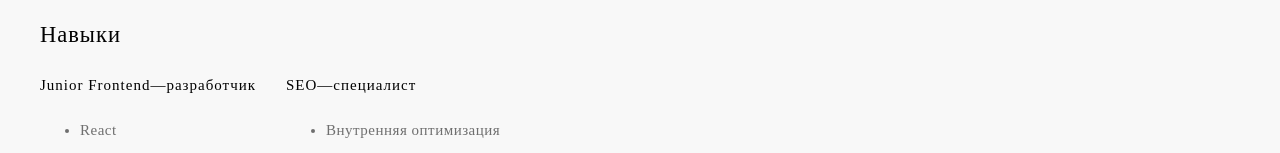
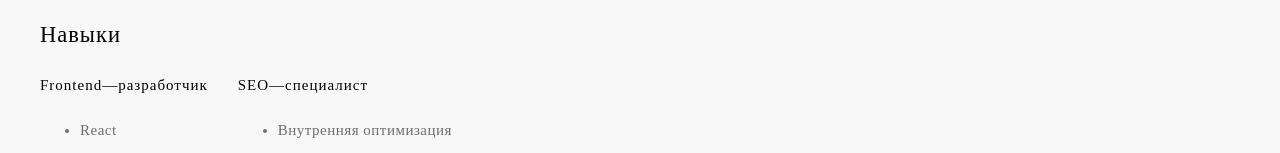
Before and after one commit to Lahma-tut/maxpryadkin, a Next.js app: page / in a window 1280 px wide. Shown: the part 497-650 px from the top of the page. Built offline with nearby package versions, Linux system fonts and the light colour scheme; a web font is replaced by a local one.

Commit message:
page.tsx

```diff
--- a/app/page.tsx
+++ b/app/page.tsx
@@ -46,7 +46,7 @@ export default function Home() {
       <h2>Навыки</h2>
         <div className="skills_row">
           <div className="skills_column">
-            <h4>Junior Frontend—разработчик</h4>
+            <h4>Frontend—разработчик</h4>
             <ul>
               <li>React</li>
               <li>Next.js</li>
```
